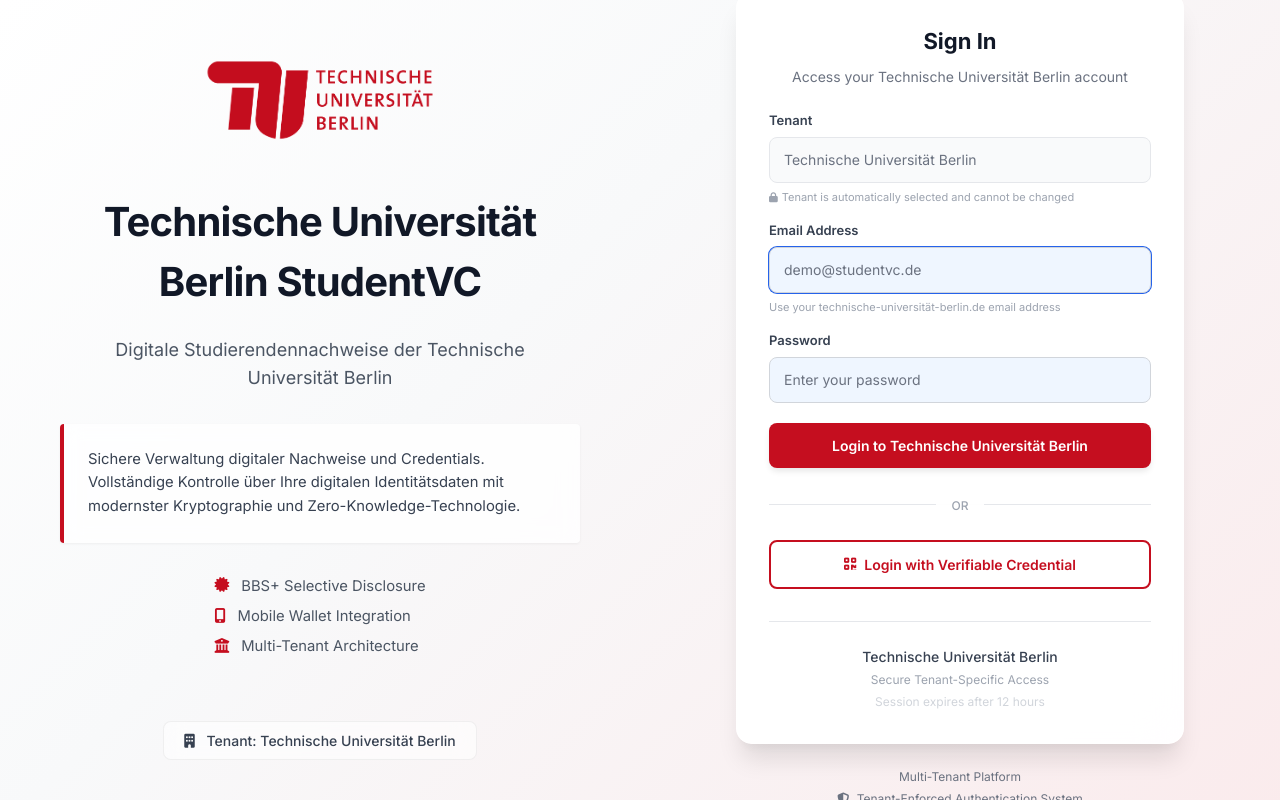
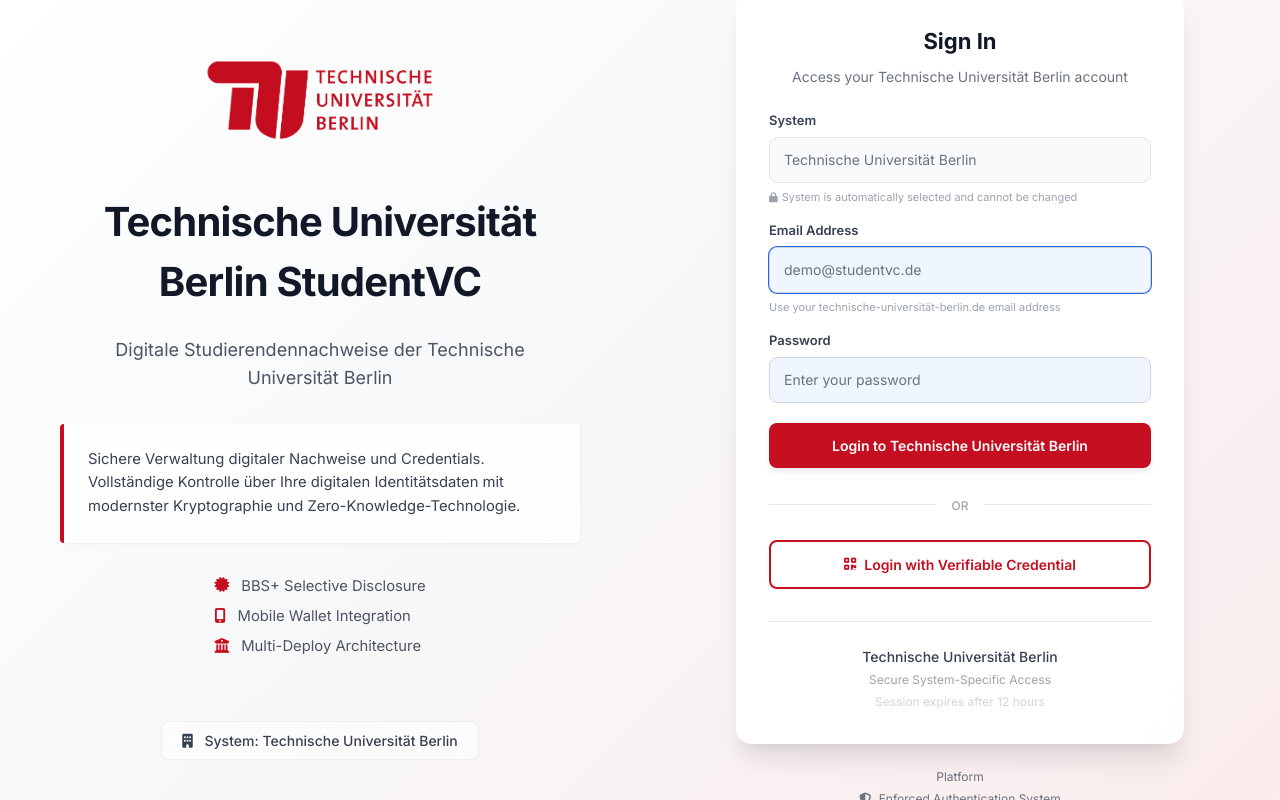
Before and after one commit to VIABLE-hub/VIABLE-issuer, a Flask app: page /login in a window 1280 px wide. Run offline with Flask 3, Linux system fonts and the light colour scheme; parts of the project's set-up code (start-up, migrations or seed data) failed here and were passed over.

Commit message:
de-tennify

```diff
--- a/backend/src/api_integration.py
+++ b/backend/src/api_integration.py
@@ -602,7 +602,6 @@ def api_system_health():
             },
             'api': {
                 'version': 'v1',
-                'tenant': "system",
                 'rate_limit_remaining': request.api_key.rate_limit_per_hour - request.api_key.usage_count_today
             }
         }
--- a/backend/src/config.py
+++ b/backend/src/config.py
@@ -1,9 +1,6 @@
 import os
 
 class Config:
-    """
-    Single-tenant configuration based on TU Berlin (TUB) settings.
-    """
     # Branding
     UNIVERSITY_NAME = "Technische Universität Berlin"
     UNIVERSITY_SHORT_NAME = "TU Berlin"
--- a/backend/src/issuer/issuer.py
+++ b/backend/src/issuer/issuer.py
@@ -141,7 +141,7 @@ def index():
     except Exception as e:
         # Fallback to original logic if system fails
         default_logo = credential_data.get('default_logo', 'studentVC-logo-sora-cropped-darkmode.png')
-        logger.info(f"🎓 TENANT ERROR - Fallback to default logo: {default_logo}, Error: {e}")
+        logger.info(f"🎓 ERROR - Fallback to default logo: {default_logo}, Error: {e}")
 
     default_profile = 'student.png'  # Immer student.png als Standard
 
@@ -226,7 +226,7 @@ def index():
     logger.info(f"Generated QR code link: {link}")
     img = generate_qr_code(link)
 
-    # 🩺 HERZCHIRURG FIX: Erweitere form_data um Bild-Informationen mit Tenant-Branding
+    # 🩺 HERZCHIRURG FIX: Erweitere form_data um Bild-Informationen mit Branding
     form_data = {
         'firstName': credential_data.get('firstName', ''),
         'lastName': credential_data.get('lastName', ''),
--- a/backend/src/models.py
+++ b/backend/src/models.py
@@ -109,7 +109,6 @@ class SystemSettings(db.Model):
     __tablename__ = 'system_settings'
 
     id = db.Column(db.Integer, primary_key=True)
-    # Single tenant system - no tenant_id needed
 
     # Settings categories stored as JSONB for flexibility
     disclosure_settings = db.Column(JSON, nullable=False, default=dict)
--- a/backend/src/settings/health/services.py
+++ b/backend/src/settings/health/services.py
@@ -9,7 +9,7 @@ import ssl
 from datetime import datetime
 
 from .. import settings
-# from ...models import TenantSettings
+# from ...models import Settings
 
 # Initialize logger for services health module
 logger = logging.getLogger(__name__)
--- a/backend/src/settings/key_management.py
+++ b/backend/src/settings/key_management.py
@@ -14,7 +14,6 @@ from flask import current_app
 
 from .. import db
 from ..models import KeyRegistry, SystemSettings, AuditLog
-# from .core import get_current_tenant
 
 # Import existing key generation modules
 from ..issuer.key_generator import load_or_generate_keys, load_or_generate_bbs_keys, generate_did, generate_kid
--- a/backend/src/settings/network/config.py
+++ b/backend/src/settings/network/config.py
@@ -570,7 +570,7 @@ def register_routes(blueprint):
                 'is_ngrok_active': is_ngrok_url
             }
 
-            logger.info(f"🔍 Network debug - Tenant ID: {system_id}")
+            logger.info(f"🔍 Network debug - System ID: {system_id}")
             logger.info(f"🔍 Network debug - SERVER_URL: {actual_server_url}")
             logger.info(f"🔍 Network debug - Is NGROK URL: {is_ngrok_url}")
 
--- a/backend/src/settings/settings.py
+++ b/backend/src/settings/settings.py
@@ -132,4 +132,4 @@ def get_network_information():
 # Legacy compatibility functions
 def get_current_user_email():
     """Get current user email - legacy function"""
-    return "admin@localhost"  # Default for single-tenant setup
+    return "admin@localhost"  # Default for setup
--- a/backend/src/static/js/settings.js
+++ b/backend/src/static/js/settings.js
@@ -2335,7 +2335,7 @@ document.addEventListener('alpine:init', () => {
         timeout: 30
       };
 
-      // Save network settings using tenant-aware API
+      // Save network settings using system-aware API
       fetch('/api/network', {
         method: 'POST',
         headers: {
@@ -2425,7 +2425,7 @@ document.addEventListener('alpine:init', () => {
         success: false
       };
 
-      // Use the new unified network test endpoint for tenant-aware testing
+      // Use the new unified network test endpoint for system-aware testing
       fetch('/api/network/test', {
         method: 'POST',
         headers: {
--- a/backend/src/templates/base.html
+++ b/backend/src/templates/base.html
@@ -401,7 +401,7 @@
     <!-- 🩺 HERZCHIRURG: Image Safety Module -->
     <script src="{{ url_for('static', filename='js/herzchirurg_image_fix.js') }}"></script>
 
-    <!-- 🚀 PERFECT TENANT INTEGRATION -->
+    <!-- 🚀 PERFECT SYSTEM INTEGRATION -->
 
     {% block javascript %} {% endblock %}
   </body>
--- a/backend/src/templates/login_vc.html
+++ b/backend/src/templates/login_vc.html
@@ -136,15 +136,15 @@
                 </div>
                 <div style="display: flex; align-items: center; color: #4b5563; font-size: 0.925rem;">
                     <i class="fas fa-university" style="margin-right: 0.75rem; color: {{ '#' + primary_color if primary_color else '#3b82f6' }};"></i>
-                    <span>Multi-Tenant Architecture</span>
+                    <span>Multi-Deploy Architecture</span>
                 </div>
             </div>
 
-            <!-- Tenant Badge - CENTERED at bottom -->
+            <!-- Badge - CENTERED at bottom -->
             <div style="margin-top: 2rem;">
                 <div style="display: inline-block; background: rgba(255, 255, 255, 0.6); backdrop-filter: blur(10px); border-radius: 0.5rem; padding: 0.5rem 1.25rem; font-size: 0.875rem; font-weight: 500; color: #374151; border: 1px solid rgba(0,0,0,0.05);">
                     <i class="fas fa-building" style="margin-right: 0.5rem;"></i>
-                    Tenant: {% if university_name %}{{ university_name }}{% else %}Root{% endif %}
+                    System: {% if university_name %}{{ university_name }}{% else %}Root{% endif %}
                 </div>
             </div>
 
@@ -186,10 +186,10 @@
                         <!-- CSRF Token -->
                         <input type="hidden" name="csrf_token" value="{{ csrf_token }}">
 
-                        <!-- Tenant Field - COMPACT -->
+                        <!-- Field - COMPACT -->
                         <div style="margin-bottom: 1rem;">
                             <label style="display: block; font-size: 0.8125rem; font-weight: 600; color: #374151; margin-bottom: 0.375rem;">
-                                Tenant
+                                System
                             </label>
                             <input
                                 type="text"
@@ -199,7 +199,7 @@
                             />
                             <p style="margin-top: 0.375rem; font-size: 0.6875rem; color: #9ca3af; display: flex; align-items: center;">
                                 <i class="fas fa-lock" style="margin-right: 0.25rem; font-size: 0.625rem;"></i>
-                                Tenant is automatically selected and cannot be changed
+                                System is automatically selected and cannot be changed
                             </p>
                         </div>
 
@@ -369,7 +369,7 @@
                     <p style="font-weight: 500; color: #374151; font-size: 0.875rem; margin-bottom: 0.25rem;">
                         {% if university_name %}{{ university_name }}{% else %}StudentVC{% endif %}
                     </p>
-                    <p style="font-size: 0.75rem; color: #9ca3af;">Secure Tenant-Specific Access</p>
+                    <p style="font-size: 0.75rem; color: #9ca3af;">Secure System-Specific Access</p>
                     <p style="font-size: 0.75rem; color: #d1d5db; margin-top: 0.25rem;">Session expires after 12 hours</p>
                 </div>
 
@@ -377,10 +377,10 @@
 
             <!-- Platform Footer -->
             <div style="margin-top: 1.5rem; text-align: center; font-size: 0.75rem; color: #6b7280;">
-                <p>Multi-Tenant Platform</p>
+                <p>Platform</p>
                 <p style="margin-top: 0.25rem;">
                     <i class="fas fa-shield-alt" style="margin-right: 0.25rem;"></i>
-                    Tenant-Enforced Authentication System
+                    Enforced Authentication System
                 </p>
             </div>
 
--- a/backend/src/templates/settings/tab_keys.html
+++ b/backend/src/templates/settings/tab_keys.html
@@ -389,7 +389,7 @@
             <div class="bg-red-50 dark:bg-red-900/20 rounded p-3 border border-red-200 dark:border-red-800">
                 <strong class="text-red-800 dark:text-red-200">⚠️ Wichtig:</strong>
                 <div class="text-gray-700 dark:text-gray-300 mt-1">
-                    Jeder Tenant hat eigene Keys! TUB ≠ FUB ≠ ROOT
+                    Jedes Deployment hat eigene Keys! TUB ≠ FUB ≠ ROOT
                 </div>
             </div>
         </div>
--- a/backend/src/utils.py
+++ b/backend/src/utils.py
@@ -53,11 +53,10 @@ def get_server_url_no_context():
 
 def get_current_server_url():
     """
-    🌐 Get current server URL using unified tenant configuration system
+    🌐 Get current server URL using unified system configuration
 
     Priority order:
     1. EXTERNAL_SERVER_URL (for production Docker deployment)
-    2. Tenant NGROK URL (for development/testing)
     3. Flask SERVER_URL config
     4. Local IP fallback
 
--- a/backend/src/verifier/verification_routes.py
+++ b/backend/src/verifier/verification_routes.py
@@ -465,7 +465,7 @@ def direct_post():
         from flask import current_app
         issuer_info = current_app.config.get('UNIVERSITY_NAME', 'Technische Universität Berlin')
 
-        # 🔧 DEBUG: Log tenant detection details (Fixed for single tenant)
+        # 🔧 DEBUG: Log system detection details
         logger.info(f"🔧 VERIFICATION DEBUG: Issuer info = '{issuer_info}'")
 
         socketio.emit('verification_result', {
```
Also changed, not shown: backend/src/templates/login.html (+9 -9 lines).
